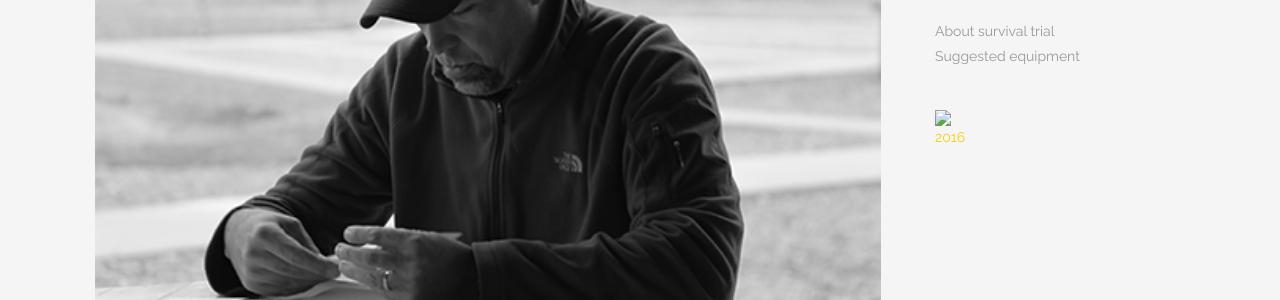
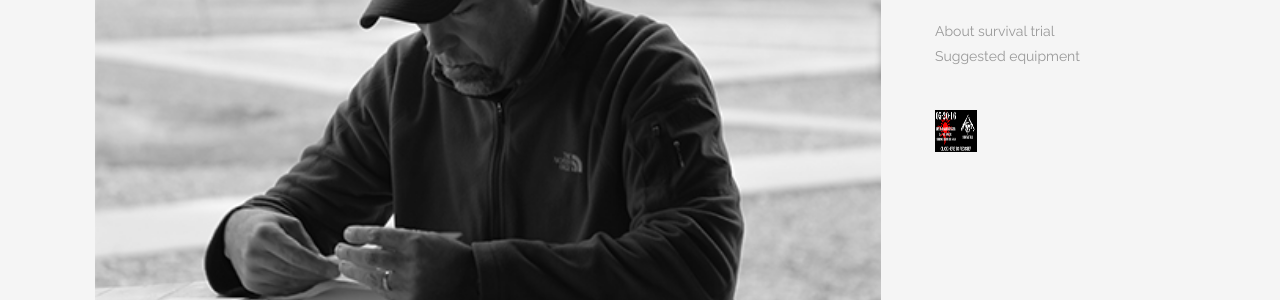
Before and after one commit to jonweiler/jonweiler.github.io, a Jekyll site: the page built from blog/index.html, in a window 1280 px wide. Shown: the part 326-626 px from the top of the page. Built offline with Jekyll 4.4.1, drawn with Linux system fonts in a browser that asks for light colours; the list of posts is cut into pages by our own code; comment, search, counter and statistics services are not loaded.

Commit message:
update sidebar link

```diff
--- a/_includes/sidebar.html
+++ b/_includes/sidebar.html
@@ -20,5 +20,5 @@
 </div>
 
  <a href="http://store-survivaltrial-com.3dcartstores.com/Survival-Trial--STXII-Daybreaker-May-20-22-2016_p_28.html" target="_blank">
-  <img src="images/@stock/2016daybreakerbanner.png" alt="2016 Daybreakerl" style="width:42px;height:42px;border:0;">
+  <img src="http://survivaltrial.com/images/@stock/2016daybreakerbanner.png" alt="2016 Daybreaker" style="width:42px;height:42px;border:0;">
 </a>
```
